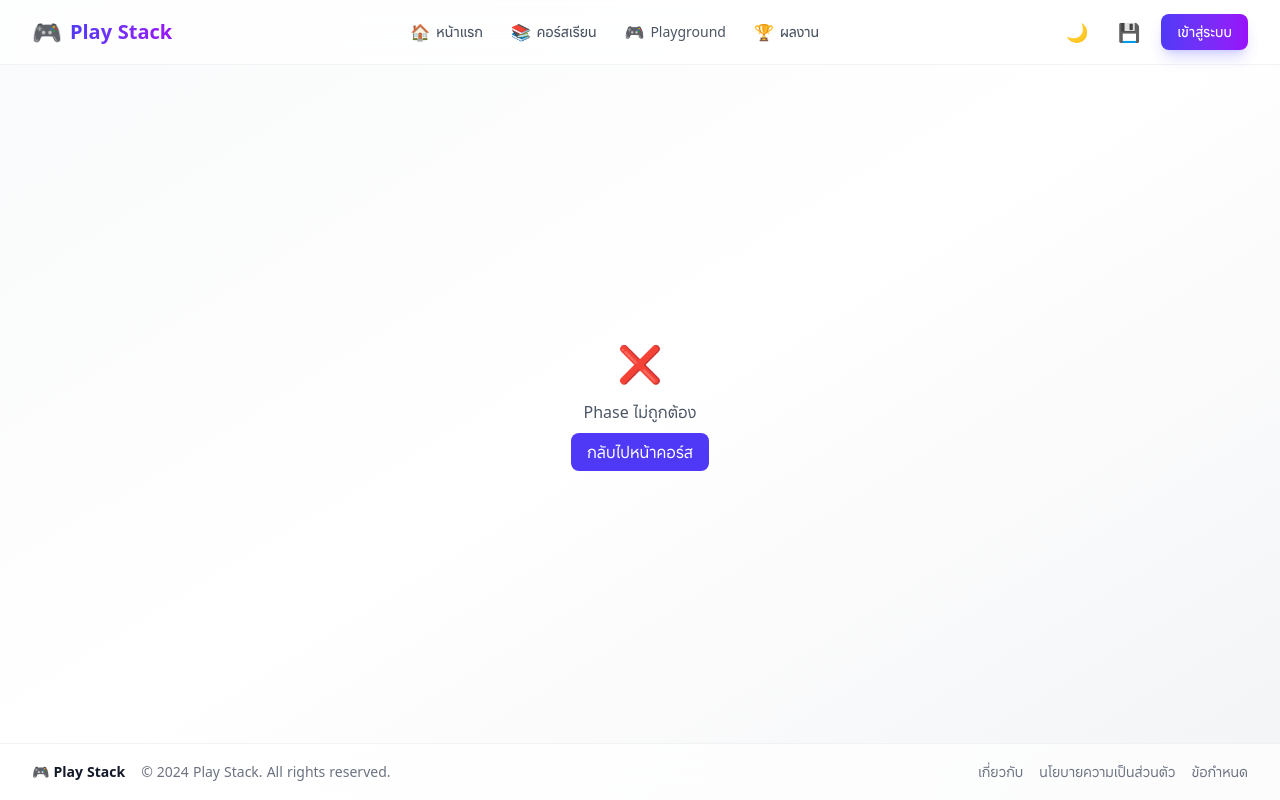
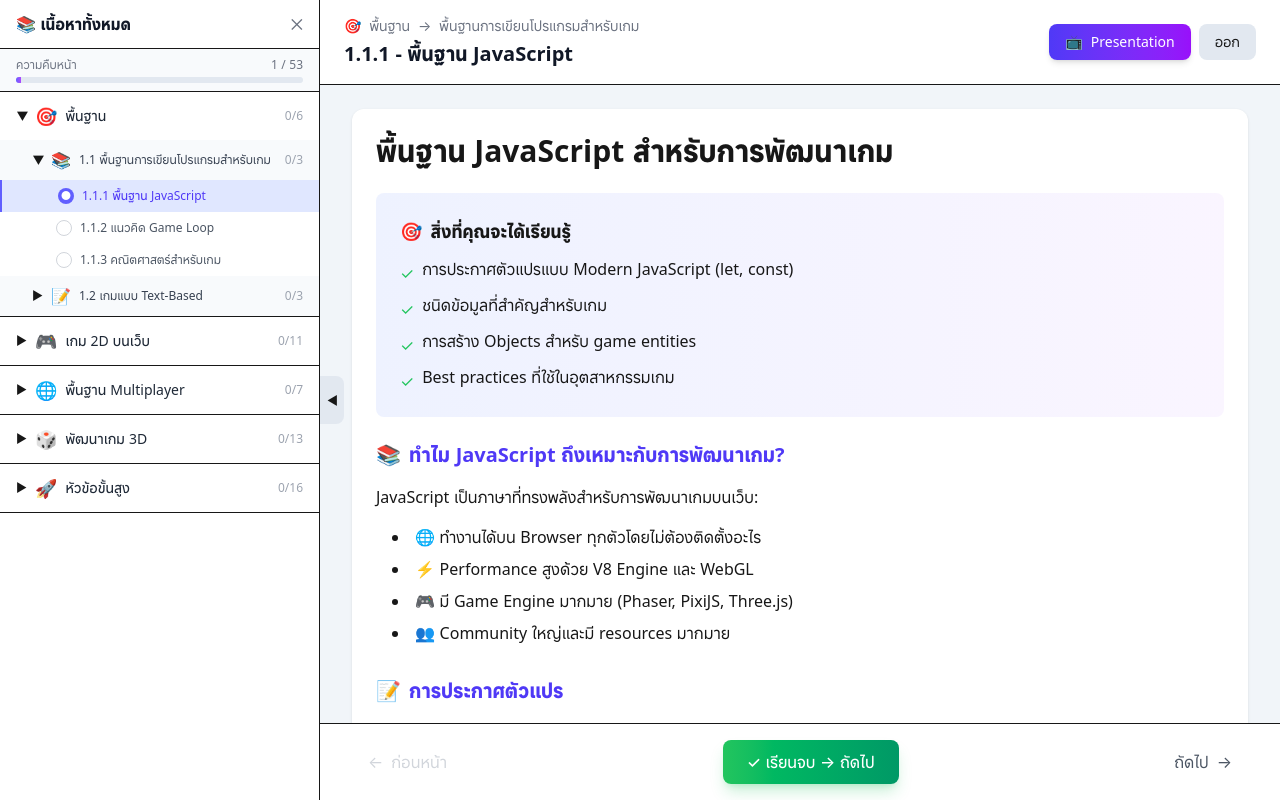
Before and after one commit to danya0365/play-stack-nextjs, a Next.js app: page /courses/tree in a window 1280 px wide. Built offline with nearby package versions, Linux system fonts and the light colour scheme.

Commit message:
feat: Implement lesson presentation mode and separate course tree view into its own page.

```diff
--- /dev/null
+++ b/app/courses/tree/page.tsx
@@ -0,0 +1,21 @@
+import { TreeCoursesView } from "@/src/presentation/components/courses/TreeCoursesView";
+import { createServerCoursesPresenter } from "@/src/presentation/presenters/courses/CoursesPresenter";
+import type { Metadata } from "next";
+
+export const metadata: Metadata = {
+  title: "คอร์สเรียน - Tree View | Play Stack",
+  description:
+    "ดูโครงสร้างคอร์สเรียนแบบ Tree View พร้อม Presentation Mode",
+};
+
+export default async function TreeCoursesPage() {
+  const presenter = await createServerCoursesPresenter();
+
+  try {
+    const viewModel = await presenter.getViewModel();
+    return <TreeCoursesView initialViewModel={viewModel} />;
+  } catch (error) {
+    console.error("Error loading courses:", error);
+    return <TreeCoursesView />;
+  }
+}
--- a/src/presentation/components/courses/FullScreenTreeView.tsx
+++ b/src/presentation/components/courses/FullScreenTreeView.tsx
@@ -5,12 +5,13 @@ import { getModulesByPhaseId, Module } from "@/src/data/master/modules";
 import { Phase } from "@/src/data/master/phases";
 import { getLessonComponent, hasLessonComponent } from "@/src/presentation/components/lessons";
 import { CoursesViewModel } from "@/src/presentation/presenters/courses/CoursesPresenter";
+import { usePresentationStore } from "@/src/presentation/stores/presentationStore";
 import { useProgressStore } from "@/src/presentation/stores/progressStore";
+import Link from "next/link";
 import { useCallback, useEffect, useMemo, useRef, useState } from "react";
 
 interface FullScreenTreeViewProps {
   viewModel: CoursesViewModel;
-  onExit: () => void;
 }
 
 interface TreeState {
@@ -23,9 +24,13 @@ interface LessonWithContext {
   module: Module;
 }
 
-export function FullScreenTreeView({ viewModel, onExit }: FullScreenTreeViewProps) {
+export function FullScreenTreeView({ viewModel }: FullScreenTreeViewProps) {
   const { phases } = viewModel;
   const { isLessonComplete, markLessonComplete } = useProgressStore();
+  const { enterPresentation } = usePresentationStore();
+
+  // Ref for extracting slides from content
+  const contentRef = useRef<HTMLDivElement>(null);
 
   // Build flat list of all lessons with their context
   const allLessons = useMemo<LessonWithContext[]>(() => {
@@ -147,6 +152,22 @@ export function FullScreenTreeView({ viewModel, onExit }: FullScreenTreeViewProp
   // Get lesson component
   const LessonComponent = selectedLesson ? getLessonComponent(selectedLesson.id) : null;
 
+  // Enter presentation mode
+  const handleEnterPresentation = useCallback(() => {
+    if (!contentRef.current) return;
+
+    // Extract sections as slides
+    const sections = contentRef.current.querySelectorAll("section.mb-8");
+    const slides = Array.from(sections).map((s, idx) => ({
+      html: s.outerHTML,
+      title: `Slide ${idx + 1}`,
+    }));
+
+    if (slides.length > 0) {
+      enterPresentation(slides);
+    }
+  }, [enterPresentation]);
+
   // Check if at first or last lesson
   const isFirstLesson = currentIndex === 0;
   const isLastLesson = currentIndex === allLessons.length - 1;
@@ -162,13 +183,13 @@ export function FullScreenTreeView({ viewModel, onExit }: FullScreenTreeViewProp
         {/* Sidebar Header */}
         <div className="flex items-center justify-between px-4 py-3 border-b dark:border-slate-700">
           <h2 className="font-bold text-gray-900 dark:text-white">📚 เนื้อหาทั้งหมด</h2>
-          <button
-            onClick={onExit}
+          <Link
+            href="/courses"
             className="text-gray-500 hover:text-gray-700 dark:text-gray-400 dark:hover:text-white"
             title="ออกจาก Tree Mode"
           >
             ✕
-          </button>
+          </Link>
         </div>
 
         {/* Progress bar */}
@@ -318,19 +339,33 @@ export function FullScreenTreeView({ viewModel, onExit }: FullScreenTreeViewProp
               </>
             )}
           </div>
-          <button
-            onClick={onExit}
-            className="px-4 py-2 bg-slate-200 dark:bg-slate-700 hover:bg-slate-300 dark:hover:bg-slate-600 rounded-lg text-sm transition-colors"
-          >
-            ออก
-          </button>
+          <div className="flex items-center gap-2">
+            {/* Presentation Mode Button */}
+            {selectedLesson && hasLessonComponent(selectedLesson.id) && (
+              <button
+                onClick={handleEnterPresentation}
+                className="flex items-center gap-2 px-4 py-2 bg-gradient-to-r from-indigo-600 to-purple-600 hover:from-indigo-700 hover:to-purple-700 text-white rounded-lg text-sm font-medium transition-all shadow-md"
+              >
+                <span>📺</span>
+                <span className="hidden sm:inline">Presentation</span>
+              </button>
+            )}
+            <Link
+              href="/courses"
+              className="px-4 py-2 bg-slate-200 dark:bg-slate-700 hover:bg-slate-300 dark:hover:bg-slate-600 rounded-lg text-sm transition-colors"
+            >
+              ออก
+            </Link>
+          </div>
         </header>
 
         {/* Lesson Content */}
         <div className="flex-1 overflow-y-auto p-6">
           {selectedLesson && LessonComponent ? (
             <div className="max-w-4xl mx-auto bg-white dark:bg-slate-800 rounded-xl shadow-sm p-6">
-              <LessonComponent />
+              <div ref={contentRef}>
+                <LessonComponent />
+              </div>
             </div>
           ) : selectedLesson && !hasLessonComponent(selectedLesson.id) ? (
             <div className="max-w-4xl mx-auto bg-white dark:bg-slate-800 rounded-xl shadow-sm p-6 text-center">
--- /dev/null
+++ b/src/presentation/components/courses/TreeCoursesView.tsx
@@ -0,0 +1,41 @@
+"use client";
+
+import { CoursesViewModel } from "@/src/presentation/presenters/courses/CoursesPresenter";
+import { useCoursesPresenter } from "@/src/presentation/presenters/courses/useCoursesPresenter";
+import { FullScreenTreeView } from "./FullScreenTreeView";
+
+interface TreeCoursesViewProps {
+  initialViewModel?: CoursesViewModel;
+}
+
+export function TreeCoursesView({ initialViewModel }: TreeCoursesViewProps) {
+  const [state] = useCoursesPresenter(initialViewModel);
+
+  if (state.loading && !state.viewModel) {
+    return (
+      <div className="fixed inset-0 flex items-center justify-center bg-slate-50 dark:bg-slate-900">
+        <div className="text-center">
+          <div className="text-4xl mb-4 animate-bounce">🌲</div>
+          <p className="text-gray-600 dark:text-gray-400">
+            กำลังโหลด Tree View...
+          </p>
+        </div>
+      </div>
+    );
+  }
+
+  if (state.error && !state.viewModel) {
+    return (
+      <div className="fixed inset-0 flex items-center justify-center bg-slate-50 dark:bg-slate-900">
+        <div className="text-center">
+          <div className="text-4xl mb-4">⚠️</div>
+          <p className="text-red-600 dark:text-red-400">{state.error}</p>
+        </div>
+      </div>
+    );
+  }
+
+  if (!state.viewModel) return null;
+
+  return <FullScreenTreeView viewModel={state.viewModel} />;
+}
--- a/src/presentation/components/lesson/PresentationLayout.tsx
+++ b/src/presentation/components/lesson/PresentationLayout.tsx
@@ -1,7 +1,7 @@
 "use client";
 
 import { animated, config, useSpring } from "@react-spring/web";
-import { useCallback, useEffect, useRef } from "react";
+import { useCallback, useEffect, useRef, useState } from "react";
 import { usePresentationStore } from "../../stores/presentationStore";
 
 export function PresentationLayout() {
@@ -16,13 +16,22 @@ export function PresentationLayout() {
   } = usePresentationStore();
 
   const touchStartX = useRef(0);
+  const [mounted, setMounted] = useState(false);
 
-  // Spring animation for slide transitions
-  const [springStyle, api] = useSpring(() => ({
-    opacity: 1,
-    x: 0,
-    config: config.gentle,
-  }));
+  // Prevent hydration issues
+  useEffect(() => {
+    setMounted(true);
+  }, []);
+
+  // Spring animation for slide transitions - only initialize when presenting
+  const [springStyle, api] = useSpring(
+    () => ({
+      opacity: 1,
+      x: 0,
+      config: config.gentle,
+    }),
+    []
+  );
 
   // Animation helper
   const animateSlide = useCallback(
@@ -41,27 +50,33 @@ export function PresentationLayout() {
     if (!isPresenting) return;
 
     const handleKeyDown = (e: KeyboardEvent) => {
+      // Avoid repeated triggers from held keys
+      if (e.repeat) return;
+
       switch (e.key) {
         case "ArrowRight":
         case " ":
           e.preventDefault();
+          e.stopImmediatePropagation();
           nextSlide();
           animateSlide("next");
           break;
         case "ArrowLeft":
           e.preventDefault();
+          e.stopImmediatePropagation();
           prevSlide();
           animateSlide("prev");
           break;
         case "Escape":
           e.preventDefault();
+          e.stopImmediatePropagation();
           exitPresentation();
           break;
       }
     };
 
-    window.addEventListener("keydown", handleKeyDown);
-    return () => window.removeEventListener("keydown", handleKeyDown);
+    window.addEventListener("keydown", handleKeyDown, { capture: true });
+    return () => window.removeEventListener("keydown", handleKeyDown, { capture: true });
   }, [isPresenting, nextSlide, prevSlide, exitPresentation, animateSlide]);
 
   // Touch/swipe handlers
--- a/src/presentation/layouts/LayoutWrapper.tsx
+++ b/src/presentation/layouts/LayoutWrapper.tsx
@@ -2,9 +2,17 @@
 
 import { LoginModal } from "@/src/presentation/components/auth/LoginModal";
 import { useLayoutStore } from "@/src/presentation/stores/layoutStore";
+import { usePresentationStore } from "@/src/presentation/stores/presentationStore";
+import dynamic from "next/dynamic";
 import { ReactNode, useEffect, useState } from "react";
 import { MainLayout } from "./MainLayout";
 import { RetroLayout } from "./RetroLayout";
+
+// Lazy load PresentationLayout to avoid React Spring initialization issues
+const PresentationLayout = dynamic(
+  () => import("@/src/presentation/components/lesson/PresentationLayout").then(m => ({ default: m.PresentationLayout })),
+  { ssr: false }
+);
 
 interface LayoutWrapperProps {
   children: ReactNode;
@@ -12,6 +20,7 @@ interface LayoutWrapperProps {
 
 export function LayoutWrapper({ children }: LayoutWrapperProps) {
   const { layout } = useLayoutStore();
+  const { isPresenting } = usePresentationStore();
   const [mounted, setMounted] = useState(false);
 
   // Prevent hydration mismatch
@@ -38,11 +47,17 @@ export function LayoutWrapper({ children }: LayoutWrapperProps) {
   return (
     <>
       <LoginModal />
-      {layout === "retro" ? (
-        <RetroLayout>{children}</RetroLayout>
-      ) : (
-        <MainLayout>{children}</MainLayout>
-      )}
+      {/* Presentation overlay - only render when presenting */}
+      {isPresenting && <PresentationLayout />}
+
+      {/* Main content - hide when presenting */}
+      <div style={{ display: isPresenting ? 'none' : 'block' }}>
+        {layout === "retro" ? (
+          <RetroLayout>{children}</RetroLayout>
+        ) : (
+          <MainLayout>{children}</MainLayout>
+        )}
+      </div>
     </>
   );
 }
```
Also changed, not shown: src/presentation/components/courses/MainCoursesView.tsx (+4 -24 lines).
